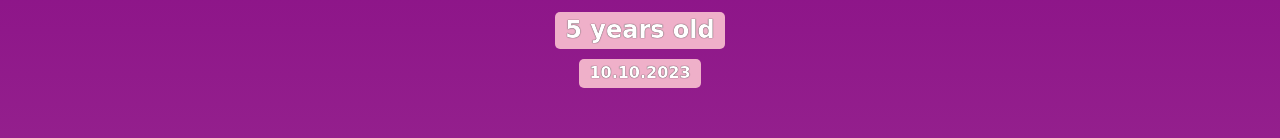
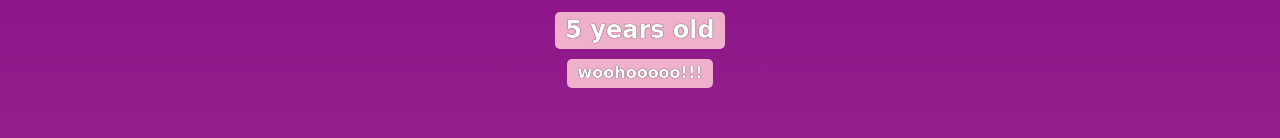
Before and after one commit to checkeve/birthday-gif-site, a website built with Vite: page index.html in a window 1280 px wide. Shown: the part 320-458 px from the top of the page. Built offline with nearby package versions, Linux system fonts and the light colour scheme; a web font is replaced by a local one.

Commit message:
change date to wohoo

```diff
--- a/index.html
+++ b/index.html
@@ -10,7 +10,7 @@
             <h1>Today is Maggie's birthday 🎉</h1>
             <img id="bff-img" src="https://static.vecteezy.com/system/resources/thumbnails/006/635/639/small_2x/cartoon-blonde-girl-isolated-on-white-background-free-vector.jpg">
             <h2 id="bday-age">5 years old</h2>
-            <h4 id="bday-date">10.10.2023</h4>
+            <h4 id="bday-date">woohooooo!!!</h4>
         </div>
 
         <div class="gift-section">
```
Also changed, not shown: 7 other files.
